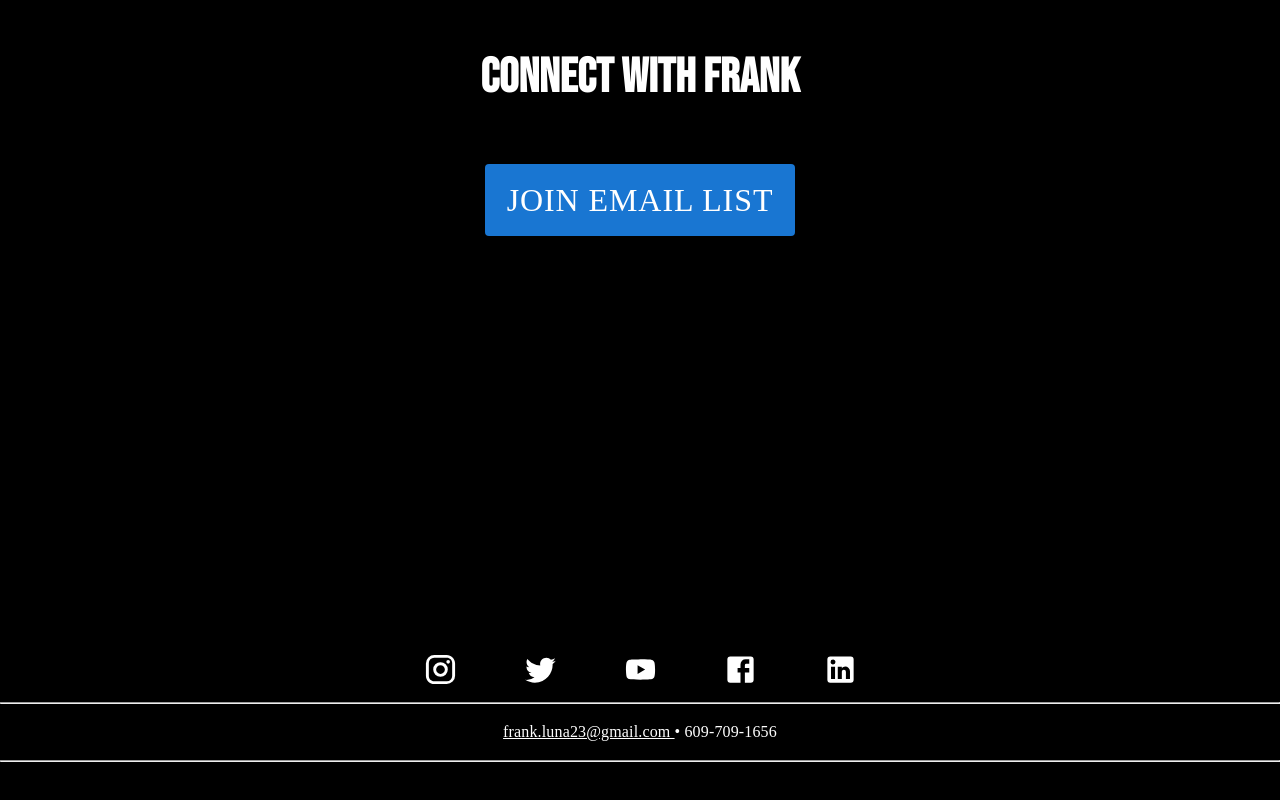
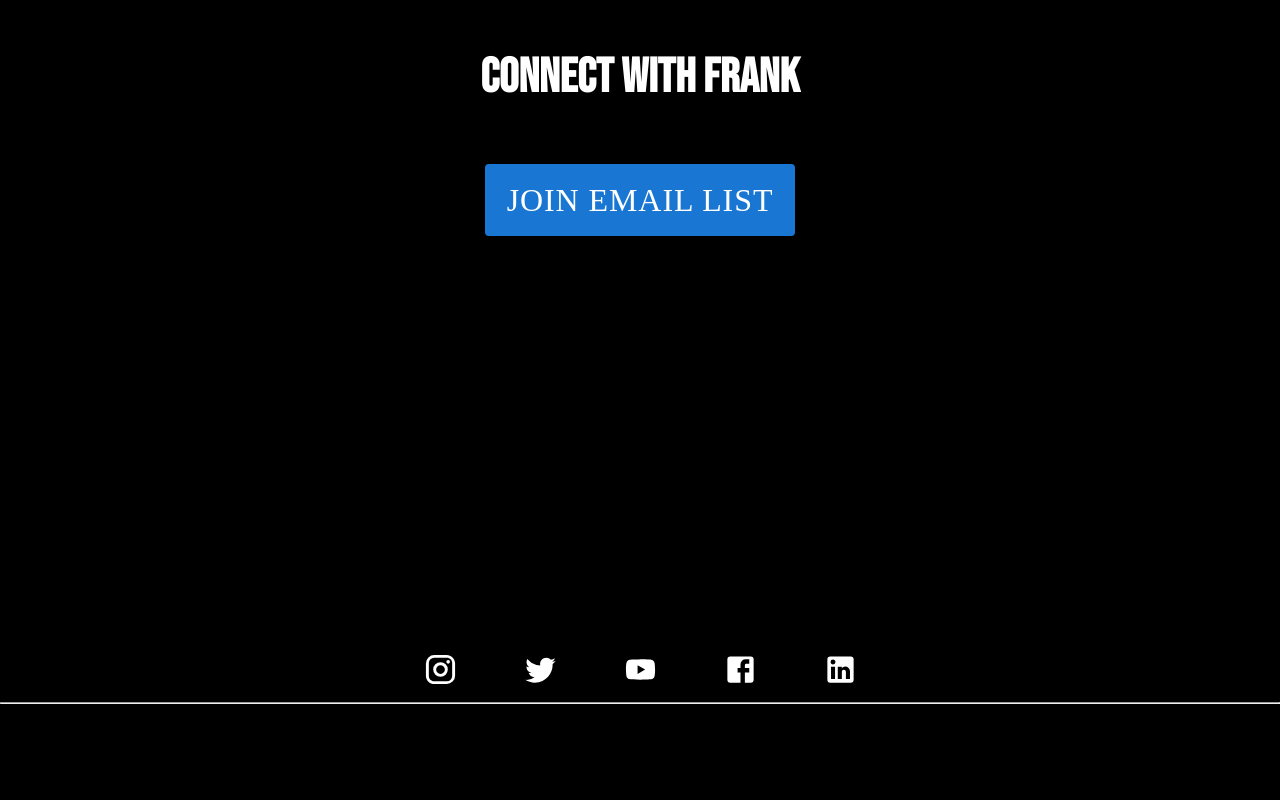
Before and after one commit to dmopsick/frank-luna-website, a React (Create React App) app: page / in a window 1280 px wide. Shown: the part 2008-2808 px from the top of the page. Built offline with nearby package versions, Linux system fonts and the light colour scheme; a web font is replaced by a local one.

Commit message:
Removing Frank's contact info

```diff
--- a/src/components/Footer.js
+++ b/src/components/Footer.js
@@ -66,16 +66,6 @@ export default function Footer() {
                 </div>
             </div>
             <hr />
-            <p>
-                <a href="mailto:gardenstateperf@gmail.com"
-                    style={{
-                        color: "white"
-                    }}
-                >frank.luna23@gmail.com </a>
-                •
-                609-709-1656
-            </p>
-            <hr />
 
         </div>
     )
```
